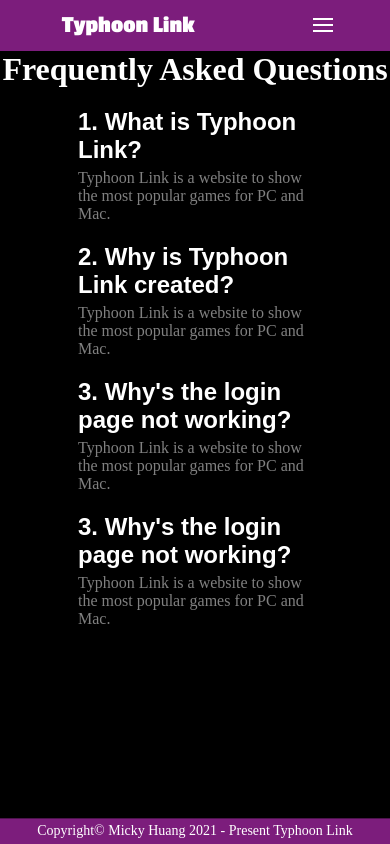
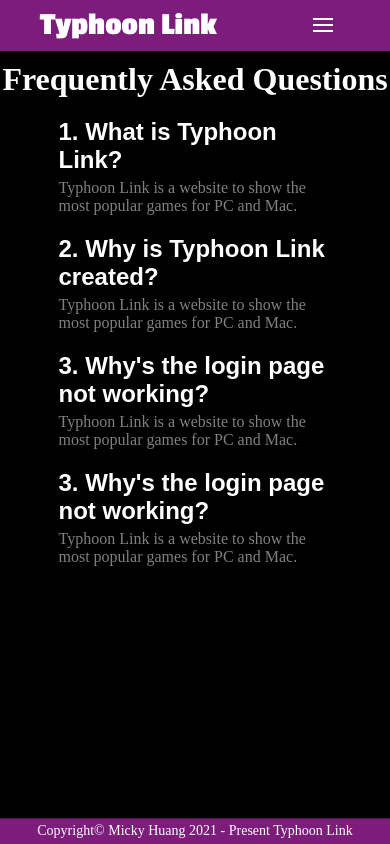
Before and after one commit to DevCoderV1/Typhoon-Link, a React (Create React App) app in the folder typhoonlink/: page /FAQ in a window 390 px wide. Built offline with nearby package versions, Linux system fonts and the light colour scheme; a web font is replaced by a local one.

Commit message:
small change

```diff
--- a/typhoonlink/src/components/_FAQ.css
+++ b/typhoonlink/src/components/_FAQ.css
@@ -15,7 +15,7 @@
 }
 
 .FAQ {
-  width: 60%;
+  width: 70%;
   padding: 0;
   margin: 20px auto;
   color: var(--maincolor);
--- a/typhoonlink/src/components/_FAQ.js
+++ b/typhoonlink/src/components/_FAQ.js
@@ -5,7 +5,7 @@
   return (
     <div className="FAQ_wrapper">
       <NavBar />
-      <h1>Frequently Asked Questions</h1>
+      <h1 style={{ marginTop: "10px" }}>Frequently Asked Questions</h1>
       <div className="FAQ_container">
         <div className="FAQ">
           <h2>
--- a/typhoonlink/src/components/_Footer.js
+++ b/typhoonlink/src/components/_Footer.js
@@ -1,8 +1,5 @@
 import "./_Footer.css";
 const Footer = () => {
-  const TodayDate = new Date();
-
-  console.log(TodayDate);
   return (
     <footer>Copyright&#169; Micky Huang 2021 - Present Typhoon Link</footer>
   );
--- a/typhoonlink/src/components/_Navbar.js
+++ b/typhoonlink/src/components/_Navbar.js
@@ -27,7 +27,7 @@
       </div>
       <ul className={isOpen ? "nav_bar" : "nav_bars"}>
         <li>
-          <Link to="">Home</Link>
+          <Link to="/">Home</Link>
         </li>
         <li>
           <Link to="/Client">Game Client</Link>
--- a/typhoonlink/src/components/_navbar.css
+++ b/typhoonlink/src/components/_navbar.css
@@ -78,7 +78,7 @@
     flex: 2;
   }
   .header_title h1 {
-    font-size: 1.5em;
+    font-size: 2em;
   }
   .nav_bar {
     position: absolute;
```
